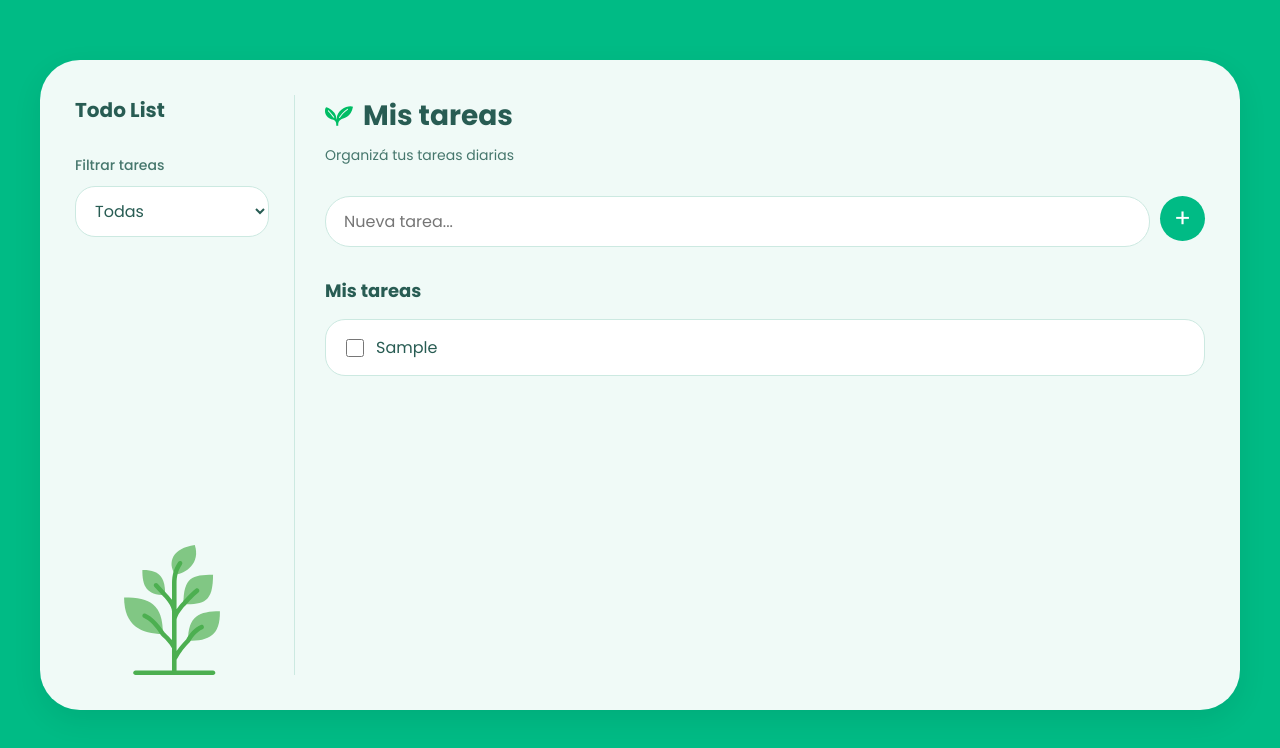
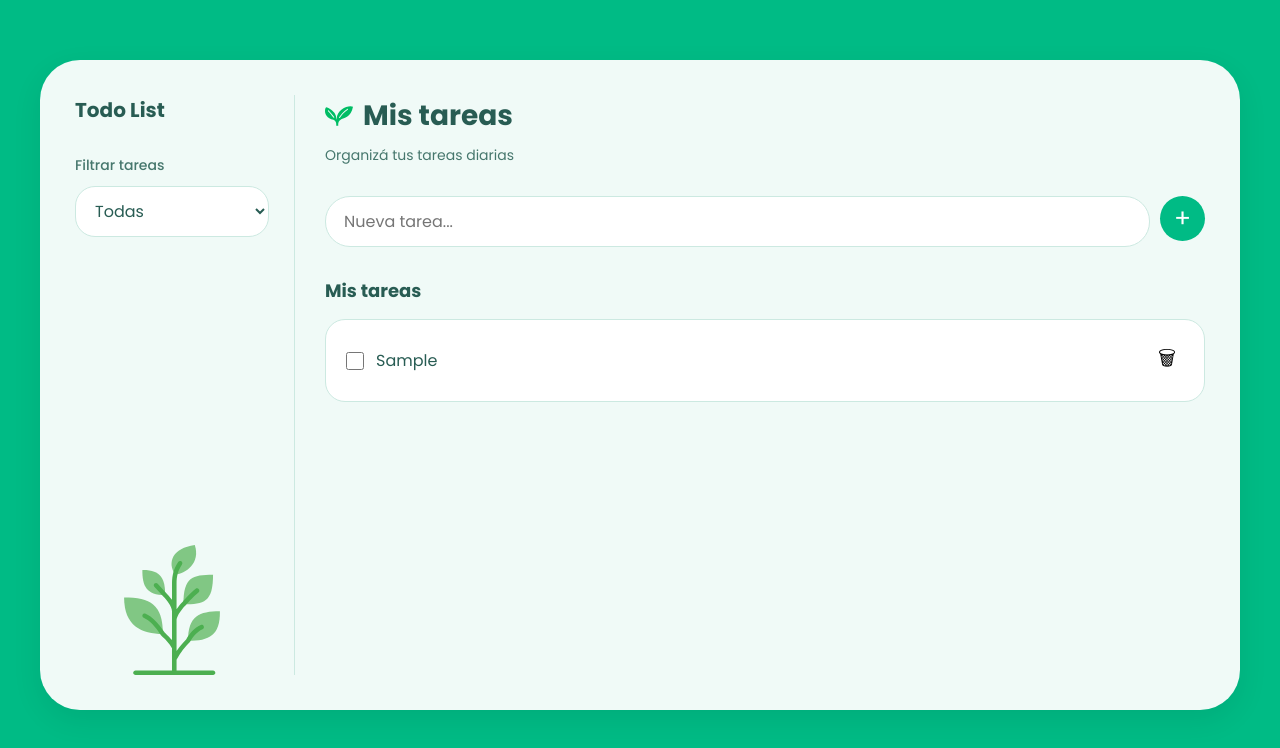
Before and after one commit to denise017/proyecto-todo-list, a React (Vite) app: page / in a window 1280 px wide. Both pictures are taken after typing "Sample" into the empty fields and a click on the button "Agregar tarea". Shown: the top 748 px of the page. Built offline with nearby package versions, Linux system fonts and the light colour scheme.

Commit message:
Agregue la funcionalidad de eliminar tareas

```diff
--- a/src/App.jsx
+++ b/src/App.jsx
@@ -24,6 +24,10 @@ function App() {
   ))
 }
 
+function deleteTask(id) {
+  setTasks(tasks.filter((task) => task.id !== id))
+}
+
   return (
     <div className={styles.appContainer}>
       <Sidebar />
@@ -37,7 +41,12 @@ function App() {
         <p className={styles.summary}>Organizá tus tareas diarias</p>
 
         <TaskForm onAddTask={addTask} />
-        <TaskList tasks={tasks} onToggleTask={toggleTask} />
+        <TaskList
+        tasks={tasks}
+        onToggleTask={toggleTask}
+        onDeleteTask={deleteTask}
+        />
+
       </main>
     </div>
   )
--- a/src/components/TaskList/TaskList.jsx
+++ b/src/components/TaskList/TaskList.jsx
@@ -1,6 +1,6 @@
 import styles from './style.module.css'
 
-function TaskList({ tasks, onToggleTask }) {
+function TaskList({ tasks, onToggleTask, onDeleteTask }) {
   return (
     <section className={styles.taskList}>
       <h2>Mis tareas</h2>
@@ -22,6 +22,16 @@ function TaskList({ tasks, onToggleTask }) {
                   {task.text}
                 </span>
               </label>
+
+              <button
+                type="button"
+                className={styles.deleteButton}
+                onClick={() => onDeleteTask(task.id)}
+                aria-label={`Eliminar ${task.text}`}
+                title="Eliminar tarea"
+              >
+                🗑
+              </button>
             </li>
           ))}
         </ul>
--- a/src/components/TaskList/style.module.css
+++ b/src/components/TaskList/style.module.css
@@ -45,3 +45,32 @@
   text-decoration: line-through;
   color: #8ca9a1;
 }
+.taskList li {
+  display: flex;
+  align-items: center;
+  justify-content: space-between;
+  gap: 15px;
+}
+
+.taskItem {
+  flex: 1;
+  min-width: 0;
+}
+
+.taskItem span {
+  overflow-wrap: anywhere;
+}
+
+.deleteButton {
+  flex-shrink: 0;
+  background: transparent;
+  border: none;
+  border-radius: 10px;
+  padding: 8px;
+  font-size: 20px;
+  cursor: pointer;
+}
+
+.deleteButton:hover {
+  background-color: #ffe5e5;
+}
```
